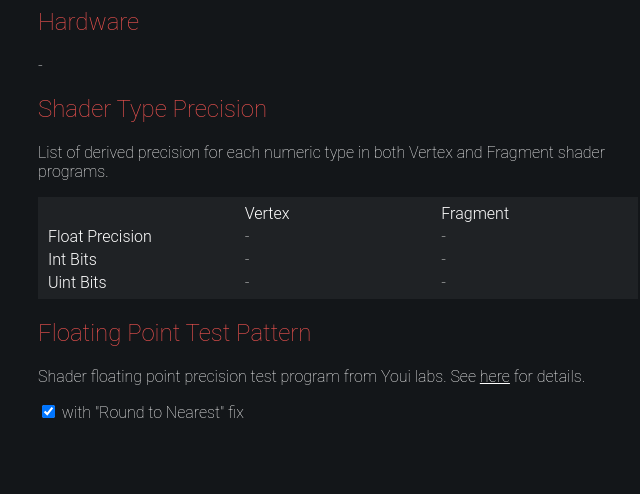
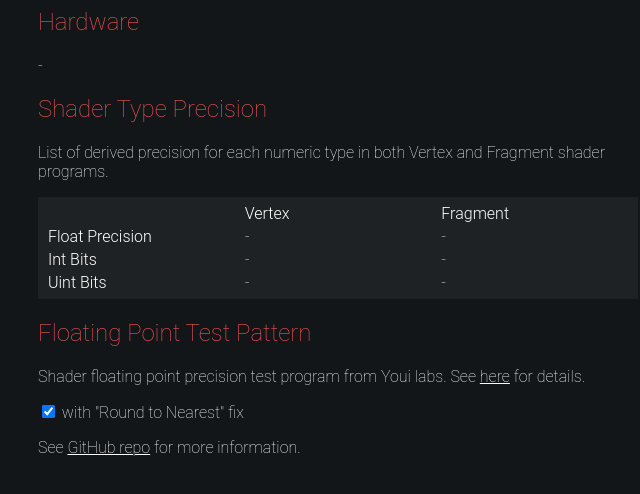
Before and after one commit to gkjohnson/webgl-precision, a plain HTML site: page index.html in a window 1280 px wide. Shown: the whole page, without its empty margins (302-942 px from the left). Drawn offline with nearby package versions, Linux system fonts and the light colour scheme.

Commit message:
Get it working

```diff
--- a/index.html
+++ b/index.html
@@ -22,6 +22,7 @@
 
             a {
                 color: white;
+                text-decoration-thickness: from-font;
             }
 
             th {
@@ -101,6 +102,10 @@
                 </label>
             </p>
             <div id="canvas-container"></div>
+
+            <p>
+                See <a href="https://github.com/gkjohnson/webgl-precision">GitHub repo</a> for more information.
+            </p>
         </div>
 
         <script src="index.js" type="module"></script>
```
Also changed, not shown: 1 other file.
